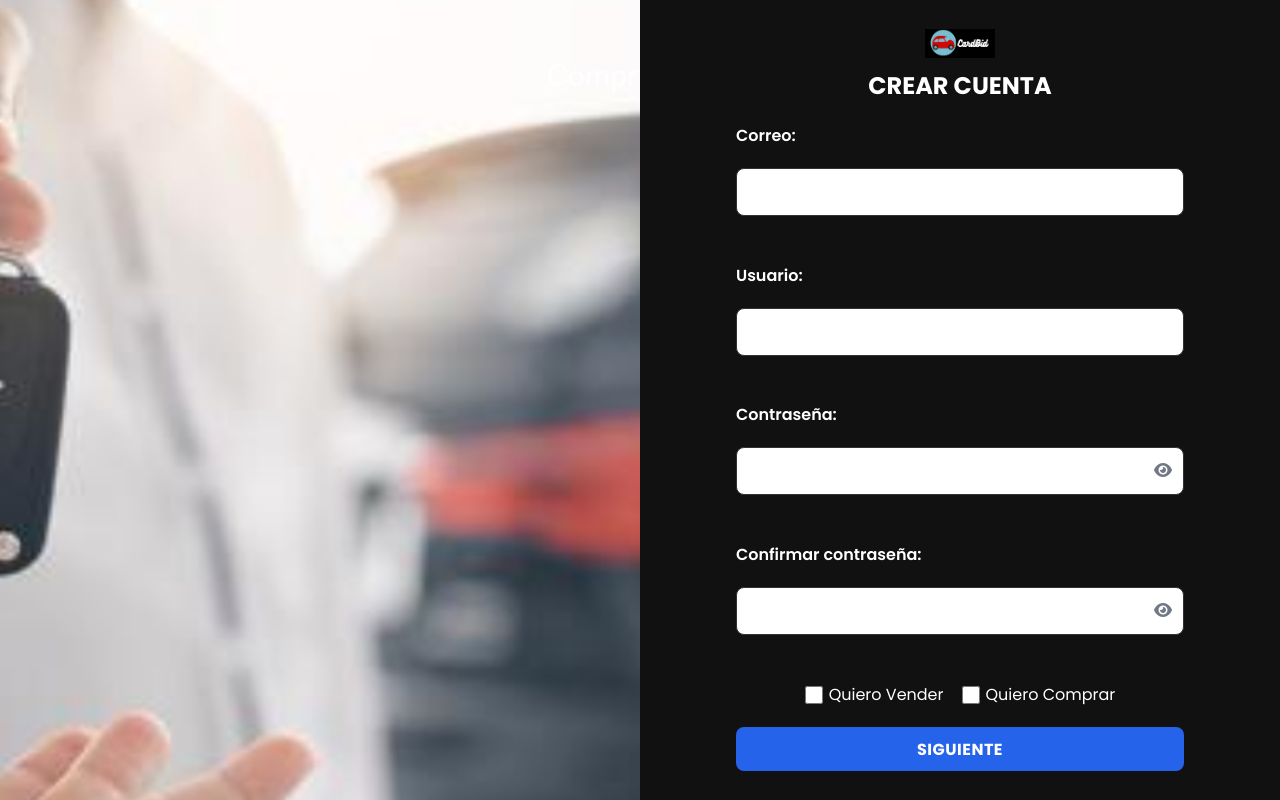
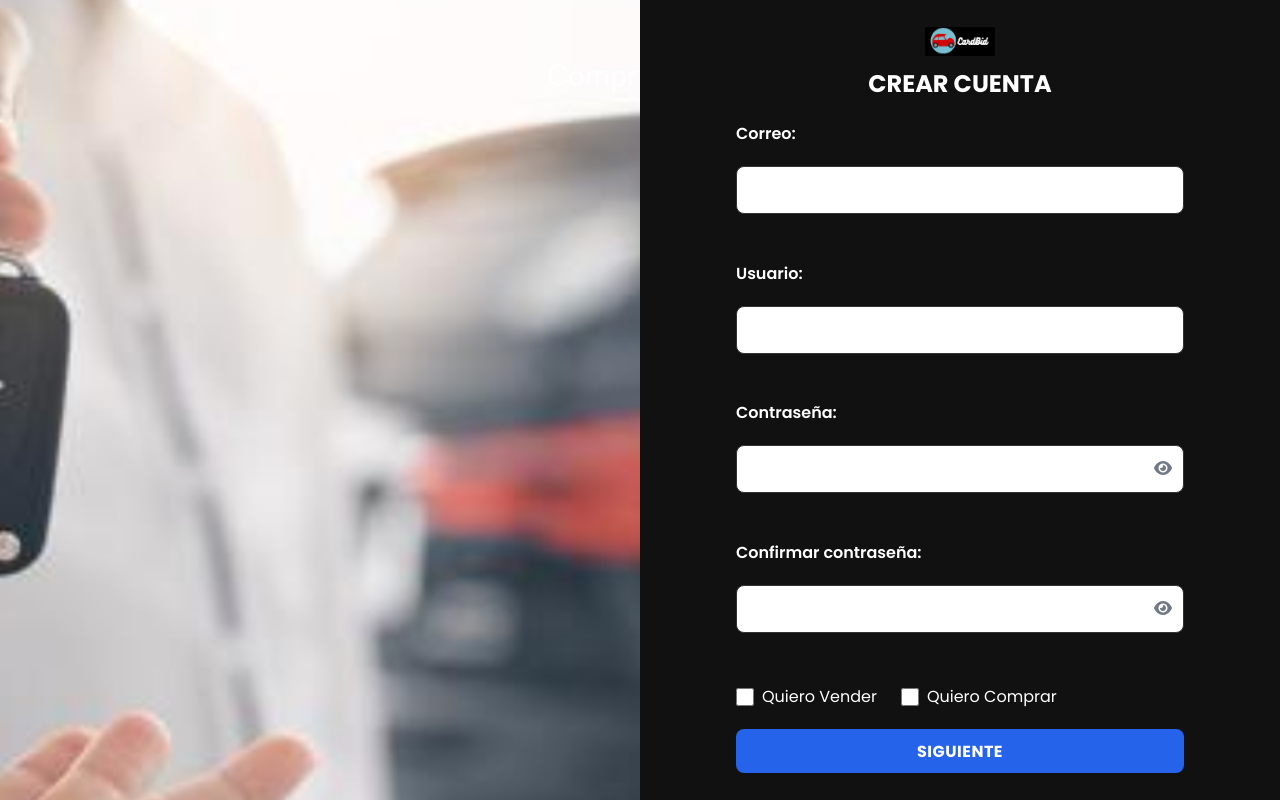
Before and after one commit to Alejandra-Cabrera21/CarBid, a React (Vite) app in the folder frontend/: page /register in a window 1280 px wide. Built offline with nearby package versions, Linux system fonts and the light colour scheme.

Commit message:
Ajuste de estilos: todos los textbox del registro con el mismo tamañode checkbox

```diff
--- a/frontend/src/styles/login.css
+++ b/frontend/src/styles/login.css
@@ -267,24 +267,26 @@ body.modal-open{
   outline-offset:2px;
 }
 
-/* ===== Checkboxes alineados en fila ===== */
+/* ===== Checkboxes alineados y del mismo ancho que los inputs ===== */
 .checkbox-group {
   display: flex;
+  justify-content: flex-start; /* se alinean al inicio */
   align-items: center;
-  justify-content: center;
-  gap: 18px; /* espacio entre los dos */
+  gap: 24px; /* separación entre los dos */
   width: 100%;
+  margin-top: 4px;
 }
 
 .checkbox-group label {
   display: flex;
   align-items: center;
+  gap: 8px; /* espacio entre texto y checkbox */
   font-weight: 500;
-  gap: 6px; /* espacio entre el cuadrito y el texto */
+  cursor: pointer;
 }
 
 .checkbox-group input[type="checkbox"] {
-  accent-color: #e91e63; /* color rosa como el de tu captura */
+  accent-color: #e91e63;
   width: 18px;
   height: 18px;
   cursor: pointer;
```
